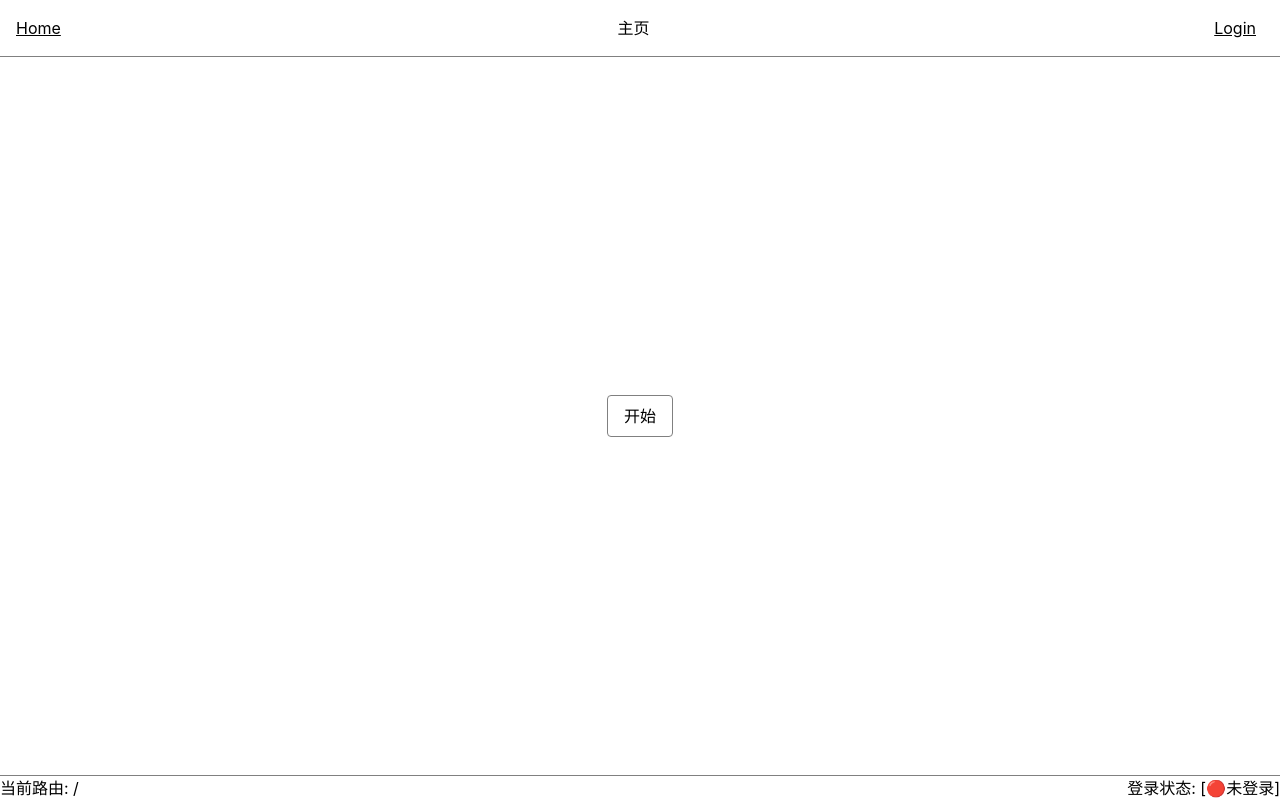
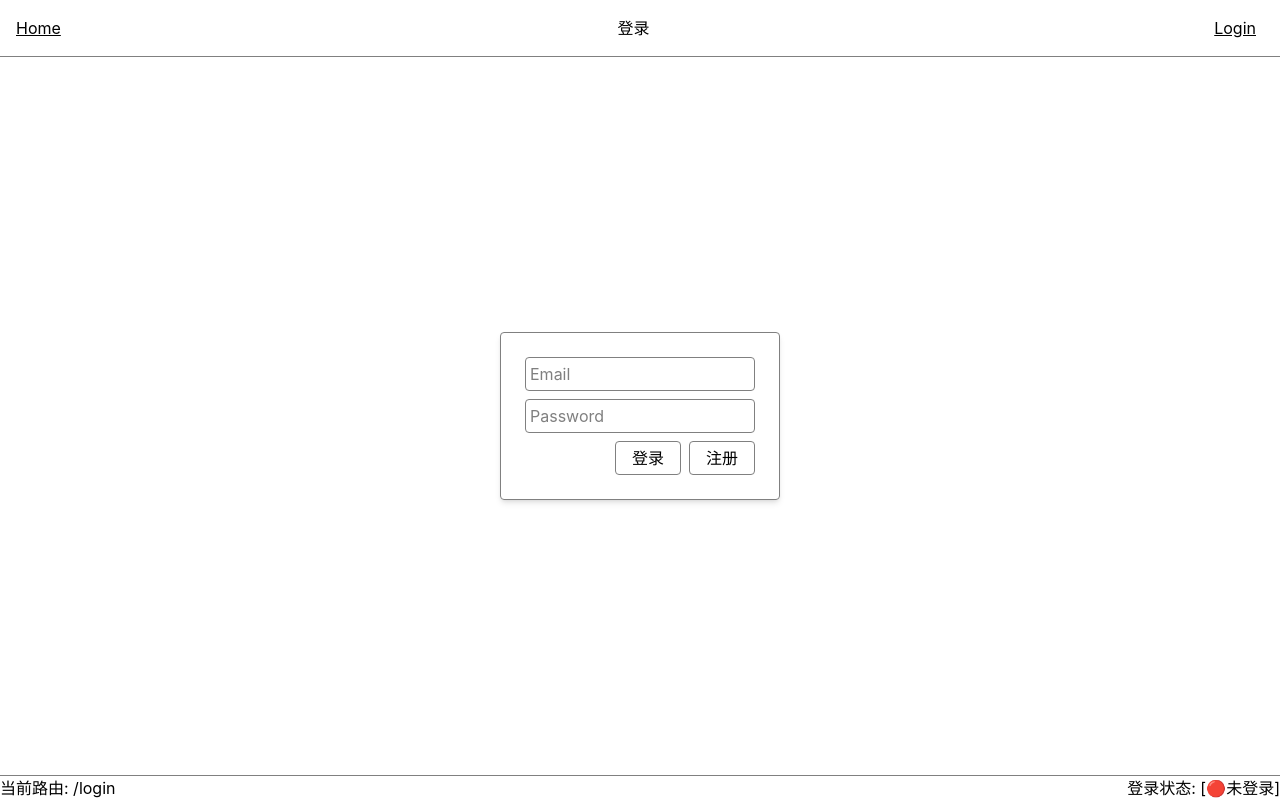
Before and after one commit to sherlocknieh/PlayGround, a Vue app: page /#/login in a window 1280 px wide. Before the commit this address led to /#/. Built offline with nearby package versions, Linux system fonts and the light colour scheme.

Commit message:
[前端] 接入 Supabase 客户端

```diff
--- a/package.json
+++ b/package.json
@@ -10,6 +10,7 @@
     "tsc": "tsc --noEmit"
   },
   "dependencies": {
+    "@supabase/supabase-js": "^2.97.0",
     "@tailwindcss/vite": "^4.2.0",
     "tailwindcss": "^4.2.0",
     "vue": "^3.5.25",
--- a/src/App.vue
+++ b/src/App.vue
@@ -1,11 +1,16 @@
 <script setup lang="ts">
 import { useAuth } from '@/composables/useAuth'
 import router from './router';
+import { ref } from 'vue'
 
 const auth = useAuth()
 
+const logoutLoading = ref(false)
+
 const handleLogout = async () => {
+  logoutLoading.value = true
   await auth.signOut()
+  logoutLoading.value = false
   router.push({ name: 'home' }) // 登出后跳转到首页
 }
 </script>
@@ -24,7 +29,12 @@ const handleLogout = async () => {
     <!-- 顶栏右侧 -->
      <div class="flex items-center">
       <RouterLink v-if="!auth.isAuthed.value" to="/login" class="p-2 underline">Login</RouterLink>
-      <button v-if="auth.isAuthed.value" @click="handleLogout" class="p-2 underline cursor-pointer">Logout</button>
+      <button v-if="auth.isAuthed.value" @click="handleLogout" class="p-2 underline cursor-pointer flex items-center">
+        <!-- 登出加载动画 -->
+        <div v-if="logoutLoading"
+          class="animate-spin w-5 h-5 border-t-2 rounded-full"></div>
+        <div v-else>Logout</div>
+      </button>
      </div>
   </header>
 
--- a/src/components/Login.vue
+++ b/src/components/Login.vue
@@ -2,20 +2,57 @@
 // 登录窗口组件
 import { ref } from 'vue'
 import { useAuth } from '@/composables/useAuth'
-import router from '@/router'
+import { useRouter } from 'vue-router'
 
+const router = useRouter()
 const auth = useAuth()
 
-const username = ref('')
+const username = ref('') // 默认用户名
+const password = ref('') // 默认密码
 
-const handleLogin = async () => {
-  const success = await auth.signIn(username.value)
-  if (success) {
-    console.log('登录成功:', username.value);
+const showPassword = ref(false) // 密码显示开关
+
+const signInLoading = ref(false)
+const registerLoading = ref(false)
+const message = ref('')
+const messageType = ref<'success' | 'error' | ''>('')
+
+const handleSignIn = async () => {
+  signInLoading.value = true
+  message.value = ''
+  messageType.value = ''
+  try {
+    await auth.signInWithPassword(username.value, password.value)
+    message.value = '登录成功'
+    messageType.value = 'success'
     router.push({ name: 'app' }) // 登录成功后跳转到应用页
-  } else {
-    console.error('登录失败');
-    alert('登录失败，请重试！')
+  } catch (error: any) {
+    message.value = error?.message ?? '登录失败，请重试！'
+    messageType.value = 'error'
+  } finally {
+    signInLoading.value = false
+  }
+}
+
+const handleSignUp = async () => {
+  registerLoading.value = true
+  message.value = ''
+  messageType.value = ''
+  try {
+    const { user, session } = await auth.signUp(username.value, password.value)
+    if (user && session) {
+      message.value = '注册成功，正在登录...'
+      messageType.value = 'success'
+      router.push({ name: 'app' })
+      return
+    }
+    message.value = '验证邮件已发送, 请前往邮箱获取激活链接'
+    messageType.value = 'success'
+  } catch (error: any) {
+    message.value = error?.message ?? '注册失败，请重试！'
+    messageType.value = 'error'
+  } finally {
+    registerLoading.value = false
   }
 }
 </script>
@@ -23,10 +60,55 @@ const handleLogin = async () => {
 
 <template>
   <!-- 登录表单 -->
-  <form @submit.prevent="handleLogin" class="flex items-center gap-2 p-6 border rounded shadow-md">
-    <!-- 输入框 -->
-    <input v-model="username" type="text" id="username" name="username" placeholder="Username" class="p-1 w-full border rounded" required />
-    <!-- 登录按钮 -->
-    <button type="submit" class="px-4 p-1 border rounded whitespace-nowrap hover:bg-gray-200">登录</button>
+  <form @submit.prevent="handleSignIn" class="flex flex-col items-center gap-2 p-6 border rounded shadow-md w-70">
+    <!-- 邮箱输入框 -->
+    <input v-model="username" type="email" id="email" autocomplete="username" name="email" placeholder="Email" required
+      class="p-1 w-full border rounded focus:outline" />
+    <!-- 密码输入框 -->
+    <div class="w-full flex items-center border rounded focus-within:outline">
+      <!-- 真正的密码输入框 -->
+      <input v-model="password" :type="showPassword ? 'text' : 'password'" id="password" autocomplete="current-password"
+        name="password" placeholder="Password" class="p-1 w-full outline-none" required />
+      <!-- 密码显隐按钮 -->
+      <button v-if="password.length > 0" type="button" @click="showPassword = !showPassword"
+        :aria-pressed="showPassword" :title="showPassword ? '隐藏密码' : '显示密码'"
+        :aria-label="showPassword ? '隐藏密码' : '显示密码'"
+        class="p-1 rounded disabled:opacity-50 disabled:cursor-not-allowed flex items-center justify-center">
+        <svg xmlns="http://www.w3.org/2000/svg" width="18" height="18" viewBox="0 0 24 24" fill="none"
+          stroke="currentColor" stroke-width="2" stroke-linecap="round" stroke-linejoin="round" aria-hidden="true">
+          <path d="M1 12s4-7 11-7 11 7 11 7-4 7-11 7S1 12 1 12z"></path>
+          <circle cx="12" cy="12" r="3"></circle>
+          <path v-if="!showPassword" d="M2 2 l20 20"></path>
+        </svg>
+      </button>
+    </div>
+    <!-- 登录/注册按钮 -->
+    <div class="w-full flex justify-end gap-2">
+      <!-- 登录按钮 -->
+      <button type="submit" :disabled="signInLoading"
+        class="px-4 p-1 border rounded whitespace-nowrap hover:bg-gray-200 disabled:opacity-50 disabled:cursor-not-allowed flex items-center justify-center min-w-15">
+        <!-- 登录加载动画 -->
+        <span v-if="signInLoading" class="animate-spin w-5 h-5 border-t-2 rounded-full"></span>
+        <span v-else>登录</span>
+      </button>
+      <!-- 注册按钮 -->
+      <button type="button" @click="handleSignUp" :disabled="registerLoading"
+        class="px-4 p-1 border rounded whitespace-nowrap hover:bg-gray-200 disabled:opacity-50 disabled:cursor-not-allowed flex items-center justify-center min-w-15">
+        <!-- 注册加载动画 -->
+        <span v-if="registerLoading" class="animate-spin w-5 h-5 border-t-2 rounded-full"></span>
+        <span v-else>注册</span>
+      </button>
+    </div>
+    <!-- 提示信息 -->
+    <div v-if="message" class="w-full mt-3 text-sm"
+      :class="messageType === 'success' ? 'text-green-600' : 'text-red-600'">{{ message }}</div>
   </form>
 </template>
+
+
+<style scoped>
+/* 隐藏 Edge 浏览器自带的密码显隐图标 */
+input::-ms-reveal {
+  display: none;
+}
+</style>
--- a/src/composables/useAuth.ts
+++ b/src/composables/useAuth.ts
@@ -1,92 +1,112 @@
 // @/composables/useAuth.ts
-// 简易认证状态管理
-
 import { ref, computed } from 'vue'
-
-// 本地储存的认证状态结构 (简易示例)
-interface Session {
-  username: string
-  expires_at: string
-}
+import { supabase } from '@/lib/supabase'   // supabase 客户端
+import { type Session, type User } from '@supabase/supabase-js'
 
 
-// 认证状态跟踪变量
-const session = ref<Session | null>(null)
+// supabase 会话信息
+const _session = ref<Session | null>(null)
 
 // 辅助变量
-let _initialized = false
-
+const _initialized = ref(false)   // 初始化完成标志, 防止重复初始化
+const _loading = ref(true)        // 认证进行中标志, 防止状态获取延迟导致两次跳转(闪烁)
 
 // 初始化
 async function initAuth() {
-  // 防止重复初始化 (针对在路由守卫中调用的情况, 防止每次路由变化都执行初始化逻辑)
-  if (_initialized) return
+  // 避免重复初始化
+  if (_initialized.value) return
 
-  await new Promise(resolve => setTimeout(resolve, 500))  // 模拟网络请求延迟
+  // 手动获取一次认证数据
+  const { data } = await supabase.auth.getSession()
+  _session.value = data.session
 
-  // 将 localStorage 中的认证状态同步到内存中 (只需在应用启动时执行一次, 可在 main.ts 或路由守卫中调用)
-  session.value = JSON.parse(localStorage.getItem('session') || 'null')
+  // 跟踪后续认证状态变化 ( 各种 supabase.auth.xxx 动作都会触发此事件 )
+  supabase.auth.onAuthStateChange((event, session) => {
+    _session.value = session
+    _loading.value = false
+    console.log('Auth State Change:', event)
+  })
 
   // 初始化完成
-  _initialized = true
-  console.log('认证状态初始化完成')
+  _initialized.value = true
 }
-
 
 // 打包导出
 export function useAuth() {
+  // 注册 (邮箱+密码)
+  async function signUp(email: string, password: string) {
+    const { data, error } = await supabase.auth.signUp({ email, password })
+    if (error) throw error
+    return data
+  }
 
-  // 登录
-  async function signIn(username: string) {
-    await new Promise(resolve => setTimeout(resolve, 500))  // 模拟网络请求延迟
-    // 模拟登录成功后获取的用户信息和过期时间 (实际应用中应调用后端 API 获取)
-    session.value = {
-      username,
-      expires_at: '2026-12-31T23:59:59.999Z',
-    }
-    // 将认证状态保存到 localStorage (实际应用中, 客户端 API 通常会自动执行此操作)
-    localStorage.setItem('session', JSON.stringify(session.value))
-    return true  // 登录成功
+  // 登录 (邮箱+密码)
+  async function signInWithPassword(email: string, password: string) {
+    const { data, error } = await supabase.auth.signInWithPassword({ email, password })
+    if (error) throw error
+    return data
   }
 
   // 登出
   async function signOut() {
-    await new Promise(resolve => setTimeout(resolve, 500))  // 模拟网络请求延迟
-    session.value = null                // 从内存中清除认证状态
-    localStorage.removeItem('session')  // 从 localStorage 中清除认证状态
+    const { error } = await supabase.auth.signOut()
+    if (error) throw error
   }
 
-  // 导出
+  // 导出需要对外暴露的状态和函数
   return {
     // 状态 (使用 computed 包装成只读Ref)
-    isAuthed: computed(() => !!session.value?.username),        // 是否已认证 (根据是否存在用户名判断)
-    userName: computed(() => session.value?.username ?? null),  // 当前用户名
-    // 操作
+    isAuthed: computed(() => !!_session.value?.user),          // 是否已认证 (根据是否存在用户信息判断)
+    user: computed<User | null>(() => _session.value?.user ?? null),  // 用户信息
+    loading: computed(() => _loading.value),                          // 认证进行中
+    // 函数
     initAuth,
-    signIn,
+    signUp,
     signOut,
+    signInWithPassword,
+    // 可继续扩展 signInWithOAuth 等
   }
 }
 
 
-// 使用方法
+// 用法示例
 
-
-// 在路由守卫中 (@/routers/index.ts)
+// 路由守卫 // @/router/index.ts
+//
 // import { useAuth } from '@/composables/useAuth'
 // ...
-// router.beforeEach(async (to, _from) => {
-//   const { initAuth, isAuthed } = useAuth()
-//   await initAuth()  // 初始化认证状态
-//   if (to.meta.requiresAuth && !isAuthed.value) {
-//     return { name: 'login' }  // 重定向到登录页
+// router.beforeEach(async (to, from) => {
+// // 获取认证状态
+// const { initAuth, isAuthed } = useAuth();
+// await initAuth();  // 初始化认证状态
+// // 未登录时: 访问需要认证的页面 -> 重定向到登录页
+// if (to.meta.requiresAuth && !isAuthed.value) {
+//   return { name: 'login' };
+// }
+// // 已登录时: 访问登录页 -> 重定向到应用页
+// if (to.name === 'login' && isAuthed.value) {
+//   return { name: 'app' };
+// }
+
+// 根组件 // @/App.vue
+// import { useAuth } from '@/composables/useAuth'
+// const auth = useAuth()
+// ...
+// const handleLogout = async () => {
+//   await auth.signOut()
+//   ...
+// }
+
+// 登录组件 // @/components/Login.vue
+//
+// import { useAuth } from '@/composables/useAuth'
+// const { signUp } = useAuth()
+// ...
+// async function handleSignUp() {
+//   const { user, session } = await auth.signUp(email, password)
+//   if ( user && session ) {
+//     // 注册成功, 可直接登录状态管理
+//   } else {
+//     // 可能需要邮箱验证, 提示用户检查邮箱
 //   }
-// })
-
-
-// 在组件中 (@/components/Login.vue)
-// import { useAuth } from '@/composables/useAuth'
-// ...
-// const { signIn } = useAuth()
-// ...
-// await signIn('exampleUser')  // 模拟登录
+// }
--- /dev/null
+++ b/src/lib/supabase.ts
@@ -0,0 +1,6 @@
+import { createClient } from '@supabase/supabase-js'
+
+const supabaseUrl = import.meta.env.VITE_SUPABASE_URL
+const supabaseKey = import.meta.env.VITE_SUPABASE_KEY
+
+export const supabase = createClient(supabaseUrl, supabaseKey)
--- a/src/pages/Main.vue
+++ b/src/pages/Main.vue
@@ -1,8 +1,8 @@
 <script setup lang="ts">
 import { ref } from 'vue'
 import { useAuth } from '@/composables/useAuth'
-const { userName } = useAuth()
-const usernameRef = ref(userName.value || '') // 默认用户名
+const { user } = useAuth()
+const usernameRef = ref(user.value?.email || '') // 默认用户名
 </script>
 
 
```
Also changed, not shown: 2 other files (tests, documents, lock files or other folders).
